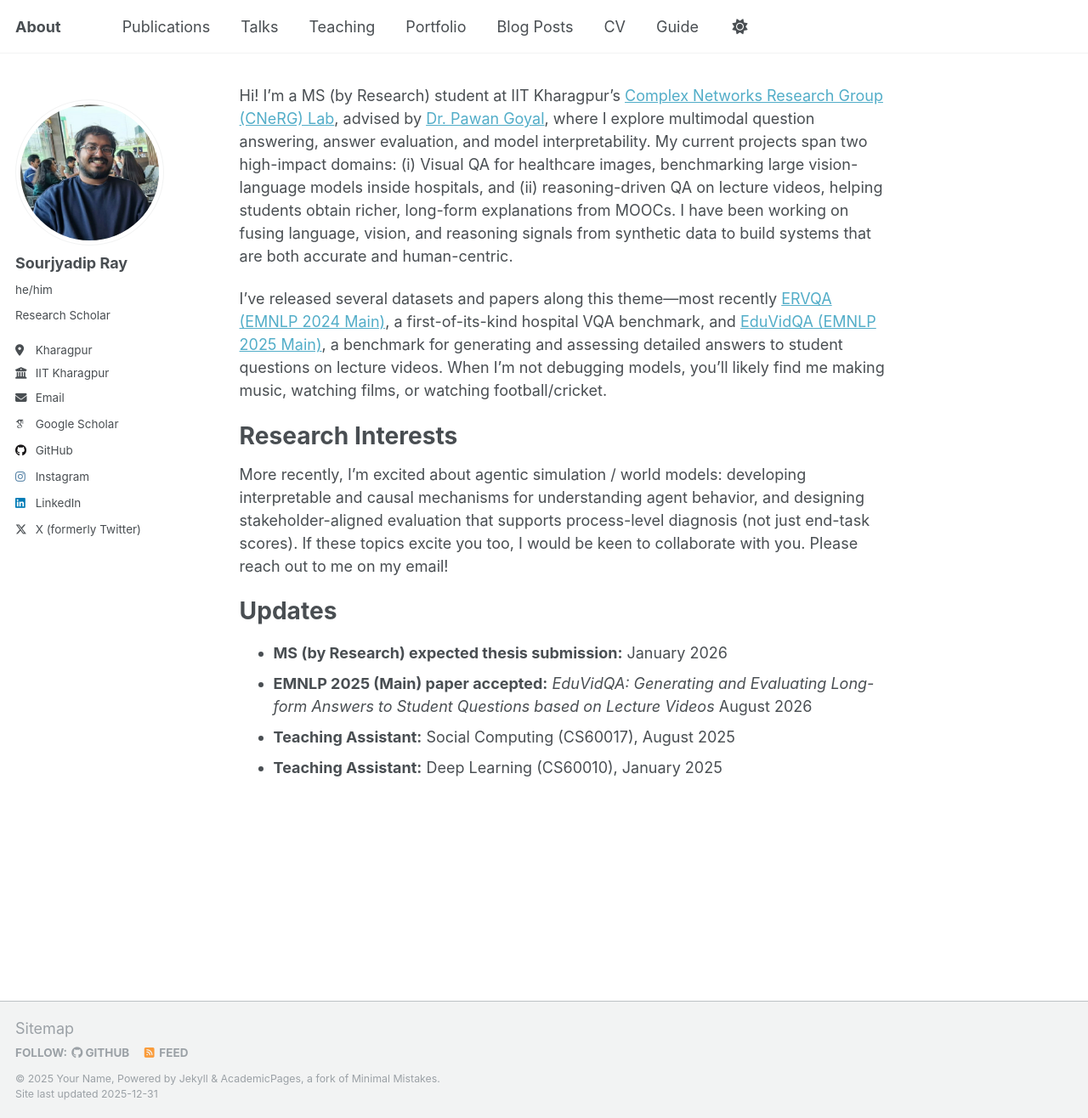
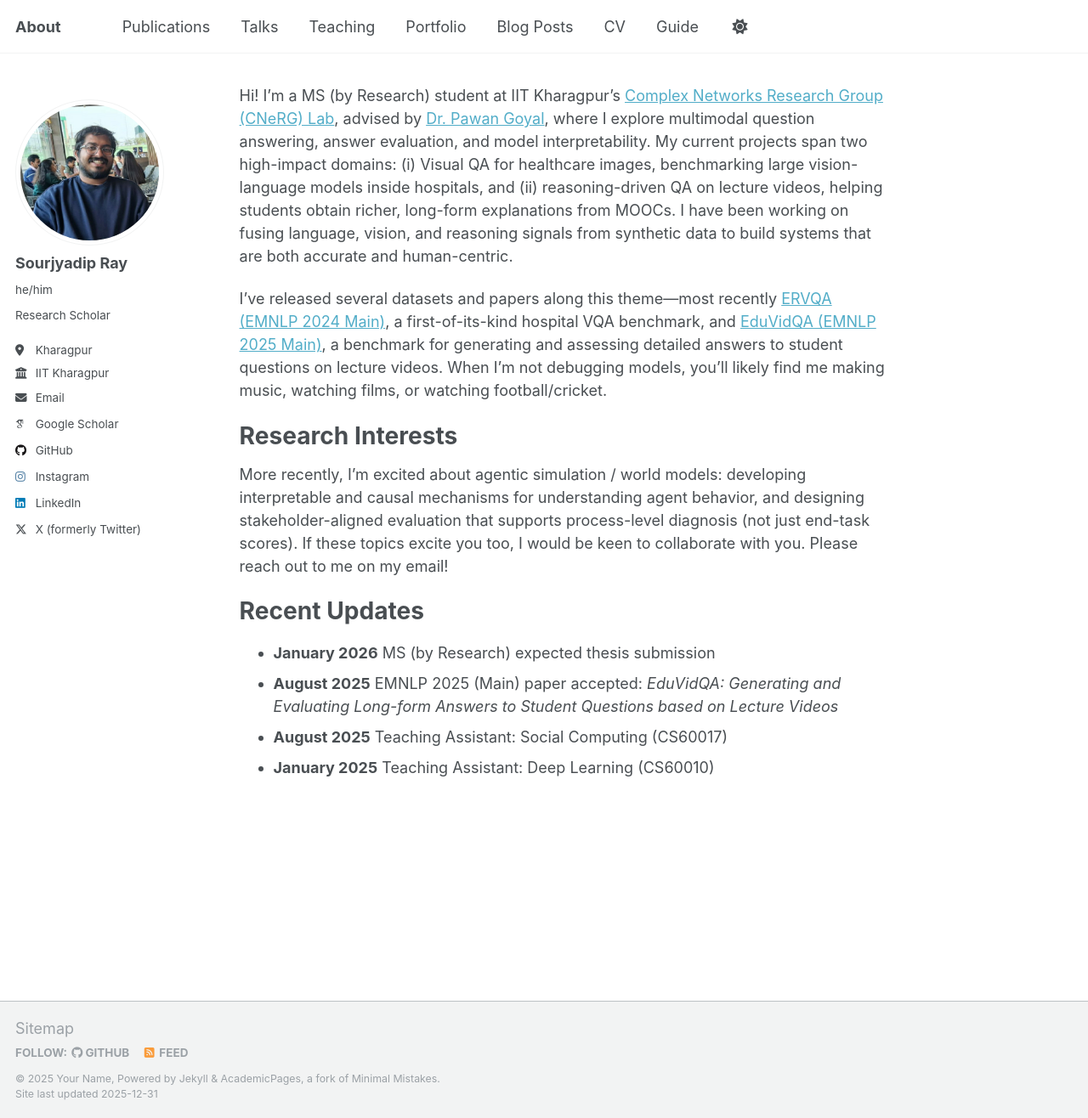
Before and after one commit to sourjyadip/sourjyadip.github.io, a Jekyll site: the page built from _pages/about.md, in a window 1280 px wide and 1316 px high. Shown: the whole window at 85% size. Built offline with Jekyll 4.4.1, drawn with Linux system fonts in a browser that asks for light colours; some web fonts are replaced.

Commit message:
Revise updates section and change heading

```diff
--- a/_pages/about.md
+++ b/_pages/about.md
@@ -13,8 +13,8 @@ I’ve released several datasets and papers along this theme—most recently [ER
 # Research Interests
 More recently, I’m excited about agentic simulation / world models: developing interpretable and causal mechanisms for understanding agent behavior, and designing stakeholder-aligned evaluation that supports process-level diagnosis (not just end-task scores). If these topics excite you too, I would be keen to collaborate with you. Please reach out to me on my email!
 
-# Updates
-- **MS (by Research) expected thesis submission:** January 2026
-- **EMNLP 2025 (Main) paper accepted:** *EduVidQA: Generating and Evaluating Long-form Answers to Student Questions based on Lecture Videos*  August 2026
-- **Teaching Assistant:** Social Computing (CS60017), August 2025
-- **Teaching Assistant:** Deep Learning (CS60010), January 2025
+# Recent Updates
+- **January 2026** MS (by Research) expected thesis submission
+- **August 2025** EMNLP 2025 (Main) paper accepted: *EduVidQA: Generating and Evaluating Long-form Answers to Student Questions based on Lecture Videos*
+- **August 2025** Teaching Assistant: Social Computing (CS60017)
+- **January 2025** Teaching Assistant: Deep Learning (CS60010)
```
